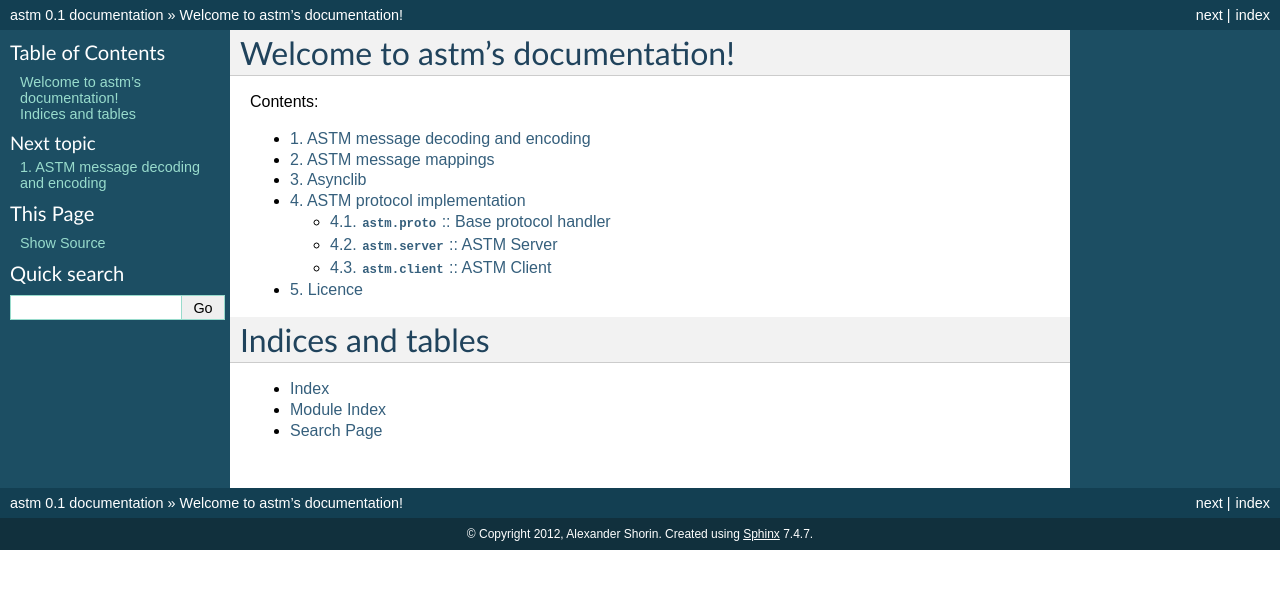
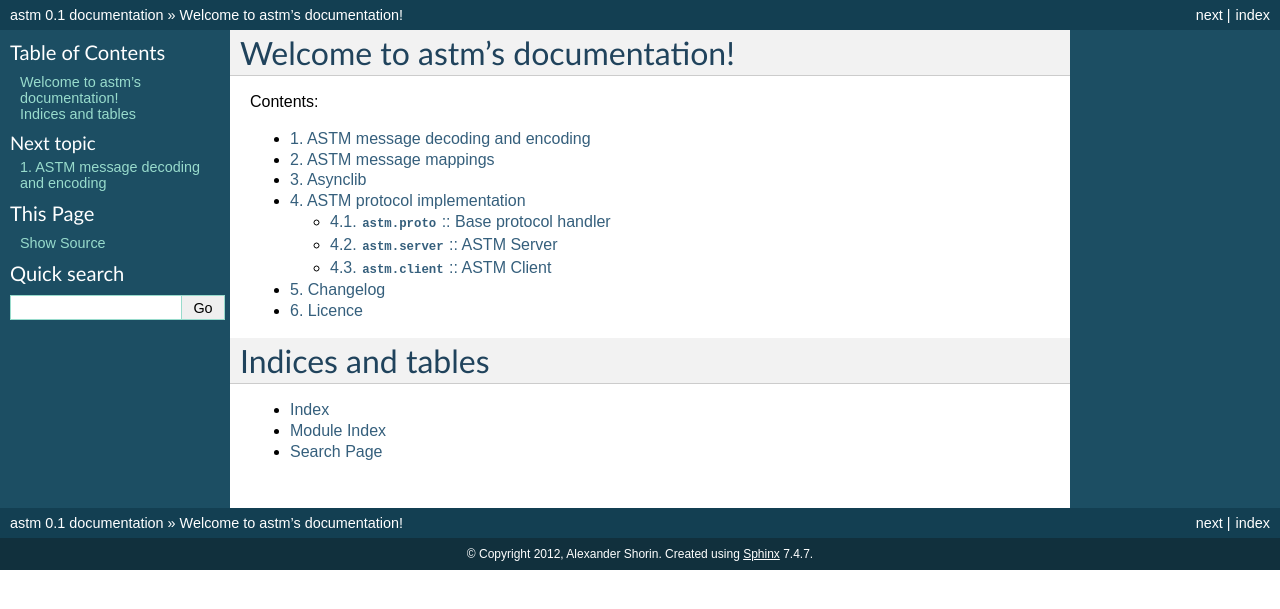
Before and after one commit to kxepal/python-astm, a Sphinx documentation site: the page built from docs/index.rst, in a window 1280 px wide. Shown: the top 609 px of the page. Built offline with Sphinx 7.4.7, drawn with Linux system fonts in a browser that asks for light colours.

Commit message:
Add changes file.

```diff
--- /dev/null
+++ b/docs/changes.rst
@@ -0,0 +1,5 @@
+
+Changelog
+=========
+
+.. include:: ../CHANGES
--- a/docs/index.rst
+++ b/docs/index.rst
@@ -16,6 +16,7 @@ Contents:
    mapping
    asynclib
    protocol
+   changes
    licence
 
 
```
Also changed, not shown: 1 other file.
